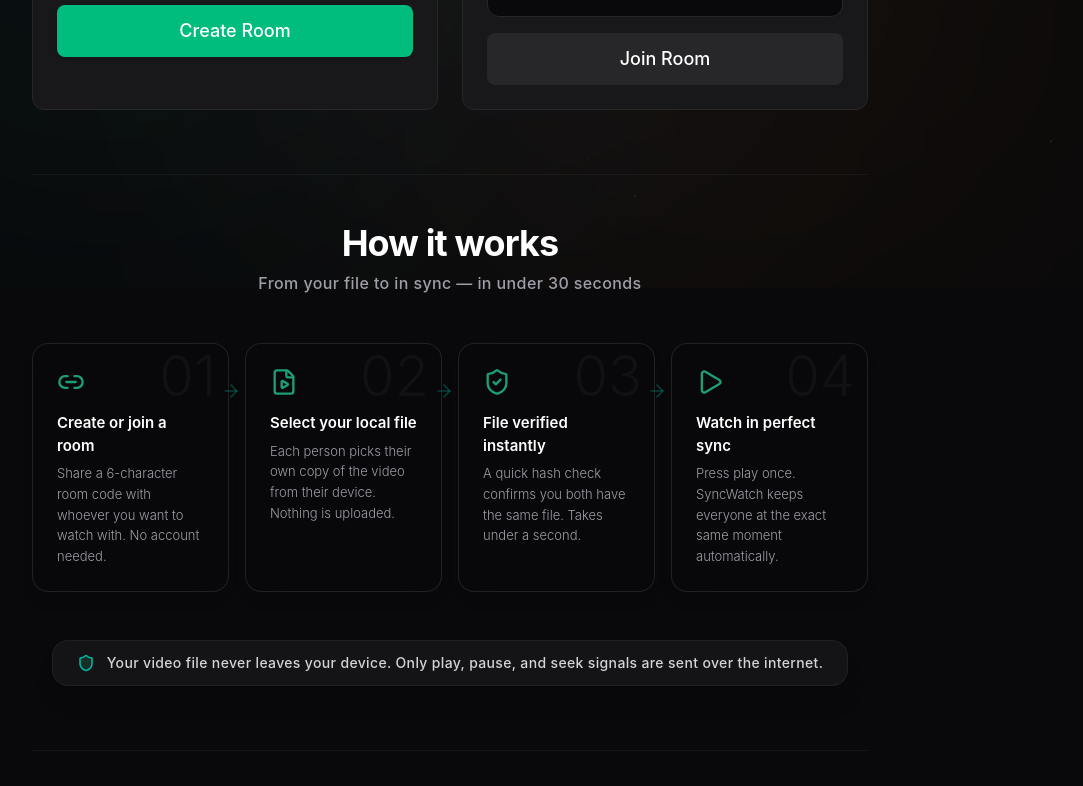
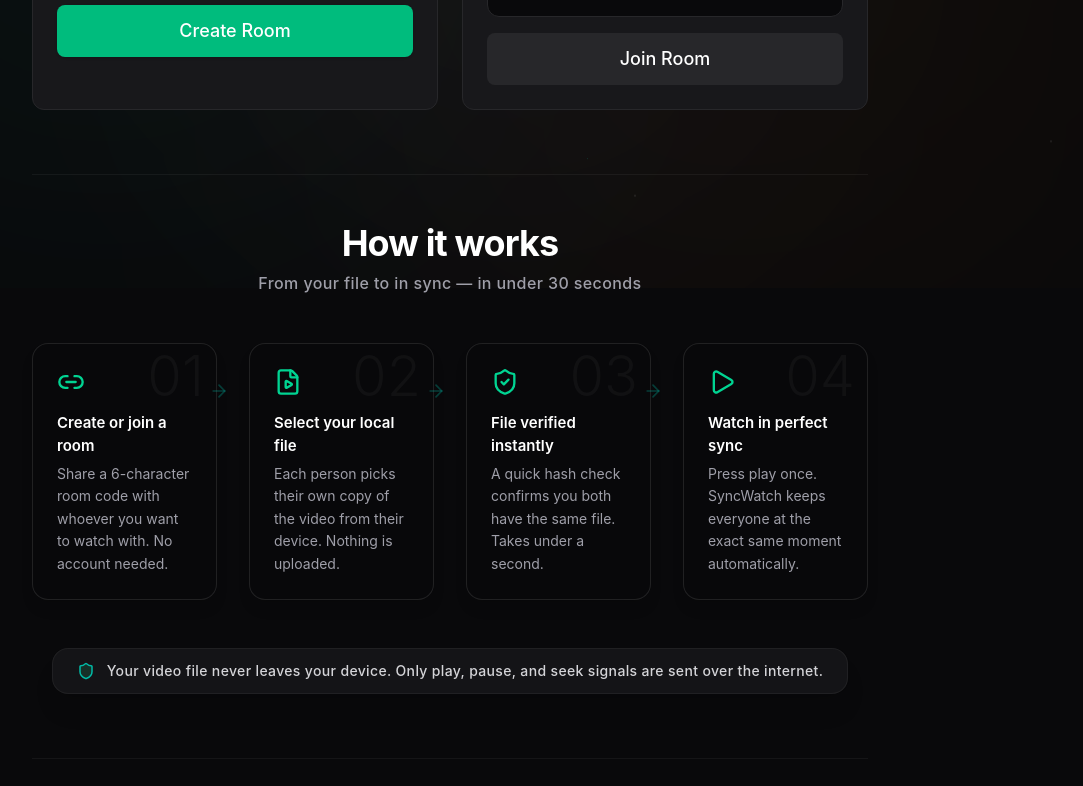
Before and after one commit to sampratigaurav/syncwatch, a React (Vite) app in the folder client/: page / in a window 1280 px wide. Shown: the part 512-1298 px from the top of the page, without its empty margins (190-1273 px from the left). Built offline with nearby package versions, Linux system fonts and the light colour scheme.

Commit message:
style: Improve readability of 'How it works' section

```diff
--- a/client/src/pages/Home.tsx
+++ b/client/src/pages/Home.tsx
@@ -507,7 +507,7 @@ export default function Home() {
               isVisible ? "opacity-100" : "opacity-0"
             )} />
 
-            <div className="grid grid-cols-1 tablet:grid-cols-2 desktop:grid-cols-4 gap-6 desktop:gap-4 relative w-full">
+            <div className="grid grid-cols-1 tablet:grid-cols-2 desktop:grid-cols-4 gap-8 desktop:gap-8 relative w-full">
               {STEPS.map((step, i) => (
                 <div
                   key={i}
@@ -536,9 +536,9 @@ export default function Home() {
                       0{i + 1}
                     </div>
 
-                    <step.icon className="text-[#1D9E75] w-[28px] h-[28px] mb-4 transition-transform duration-300 group-hover:scale-110" />
+                    <step.icon className="text-emerald-400 w-[28px] h-[28px] mb-4 transition-transform duration-300 group-hover:scale-110" />
                     <h4 className="text-white [.light_&]:text-zinc-900 font-semibold text-[15px] mb-1.5 relative z-10">{step.title}</h4>
-                    <p className="text-zinc-400 [.light_&]:text-zinc-600 text-[13px] font-light leading-[1.6] relative z-10">
+                    <p className="text-zinc-400 [.light_&]:text-zinc-600 text-sm leading-[1.6] relative z-10">
                       {step.desc}
                     </p>
                   </div>
```
